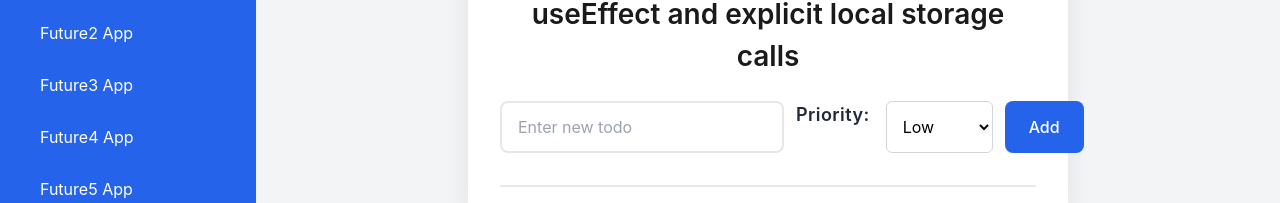
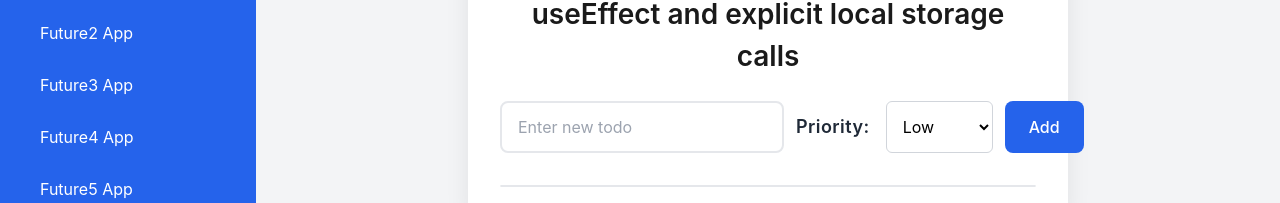
Before and after one commit to itaiRoded2/itai-react-playground, a React (Create React App) app: page /todos in a window 1280 px wide. Shown: the part 271-474 px from the top of the page. Built offline with nearby package versions, Linux system fonts and the light colour scheme.

Commit message:
style WIP

```diff
--- a/src/app/pages/ItaiReactApp.tsx
+++ b/src/app/pages/ItaiReactApp.tsx
@@ -48,7 +48,7 @@ const ItaiReactApp: React.FC = () => {
           type="text"
           value={input}
           onChange={handleInputChange}
-          onKeyPress={handleKeyPress}
+          onKeyDown={handleKeyPress}
           placeholder="Enter new todo"
           style={styles.input}
           aria-label="New todo input"
@@ -56,6 +56,7 @@ const ItaiReactApp: React.FC = () => {
         <label
           htmlFor="priority"
           className="text-gray-800 font-semibold text-lg tracking-wide mr-1"
+          style={{ alignContent: "center" }}
         >
           Priority:
         </label>
```
Also changed, not shown: 1 other file (tests, documents, lock files or other folders).
